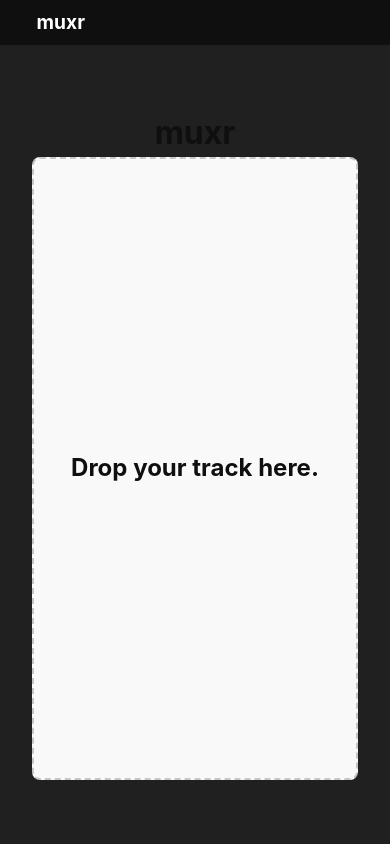
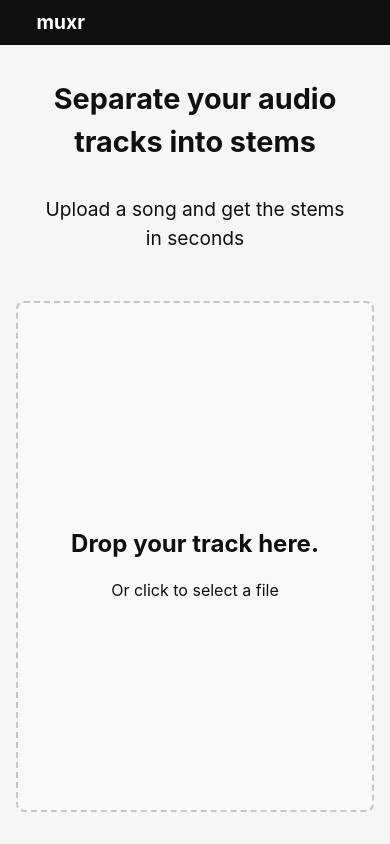
Before and after one commit to fjenda/muxr, a SvelteKit app in the folder web/: page / in a window 390 px wide. Built offline with nearby package versions, Linux system fonts and the light colour scheme; some icons are missing.

Commit message:
feat: welcome screen
Took 10 minutes

```diff
--- a/web/src/lib/components/DropContainer.svelte
+++ b/web/src/lib/components/DropContainer.svelte
@@ -1,6 +1,8 @@
 <script lang="ts">
     import { onDrop, onFileSelect } from "$utils/loadFile";
     import { goto } from "$app/navigation";
+    import { faFileImport } from "@fortawesome/free-solid-svg-icons";
+    import { FontAwesomeIcon } from "@fortawesome/svelte-fontawesome";
 
     const onClick = (e: Event) => {
         onFileSelect(e);
@@ -22,7 +24,9 @@
 </script>
 
 <div class="drop-container" ondrop={handleDrop} ondragover={handleDragOver} role="region">
+    <FontAwesomeIcon icon={faFileImport} size="4x" />
     <h2>Drop your track here.</h2>
+    <p>Or click to select a file</p>
     <input
             id="audio-file"
             type="file"
@@ -38,7 +42,10 @@
         border-radius: 0.5rem;
         padding: 1rem;
         width: 100%;
+        max-width: 600px;
         display: flex;
+        flex-direction: column;
+        gap: 1rem;
         flex-grow: 1;
         justify-content: center;
         align-items: center;
--- a/web/src/routes/+page.svelte
+++ b/web/src/routes/+page.svelte
@@ -3,7 +3,8 @@
 </script>
 
 <div class="main-container">
-    <h1 class="title">muxr</h1>
+    <h1 class="title">Separate your audio tracks into stems</h1>
+    <p class="subtitle">Upload a song and get the stems in seconds</p>
     <DropContainer />
 </div>
 
@@ -13,12 +14,50 @@
         display: flex;
         flex-direction: column;
         justify-content: center;
-        /*align-items: center;*/
+        align-items: center;
         height: 100vh;
-        background-color: var(--bg-color-dark);
+        background-color: var(--bg-color-light);
     }
 
     .title {
         text-align: center;
+        color: var(--text-color-light);
+        font-size: 2.5rem;
+        margin-bottom: 2rem;
+    }
+
+    .subtitle {
+        text-align: center;
+        color: var(--text-color-light);
+        font-size: 1.5rem;
+        margin-bottom: 3rem;
+    }
+
+    @media screen and (max-width: 600px) {
+        .main-container {
+            padding: 2rem 1rem;
+        }
+
+        .title {
+            font-size: 1.8rem;
+        }
+
+        .subtitle {
+            font-size: 1.2rem;
+        }
+    }
+
+    @media screen and (prefers-color-scheme: dark) {
+        .main-container {
+            background-color: var(--bg-color-dark);
+        }
+
+        .title {
+            color: var(--text-color-dark);
+        }
+
+        .subtitle {
+            color: var(--text-color-dark);
+        }
     }
 </style>
--- /dev/null
+++ b/web/src/routes/[sessionId]/+page.svelte
@@ -0,0 +1,92 @@
+<script lang="ts">
+    import { AudioPlayer } from "$components";
+    import { DialogActions, type DialogComponent } from "$providers/dialog.svelte";
+    import { AlertDialog } from "$dialogs";
+    import { onDrop } from "$utils/loadFile";
+
+    import { page } from '$app/state';
+    import { onMount } from "svelte";
+    import { processingState } from "$stores/processingState.svelte";
+    const sessionId = page.params.sessionId;
+
+    const showAlert = (file: File) => {
+        DialogActions.show(AlertDialog as DialogComponent, {
+            title: "Important notice",
+            message: "Replace the current track? Progress will be lost.",
+            onCancel: () => {
+                DialogActions.close();
+            },
+            onConfirm: async () => {
+                DialogActions.close();
+                await onDrop(file);
+            }
+        });
+    };
+
+    const handleDrop = async (event: DragEvent) => {
+        event.preventDefault();
+        if (!event.dataTransfer?.files.length) return;
+
+        const file = event.dataTransfer.files[0];
+        showAlert(file);
+    }
+
+    const handleDragOver = (event: DragEvent) => {
+        event.preventDefault();
+    }
+</script>
+
+<div class="container"
+     ondrop={handleDrop}
+     ondragover={handleDragOver}
+     role="region"
+>
+    <AudioPlayer barHeight={128} timelineHeight={30} sessionId={sessionId} />
+</div>
+
+<style>
+    .container {
+        display: flex;
+        justify-content: center;
+        align-items: center;
+        background-color: var(--accent-color-light);
+        border: 2px solid var(--border-color-light);
+        border-radius: 0.5rem;
+        flex-grow: 1;
+        position: relative;
+        z-index: 0;
+    }
+
+    .container::before {
+        content: "muxr";
+        position: absolute;
+        top: 50%;
+        left: 50%;
+        transform: translate(-50%, -50%);
+        opacity: 0.1;
+        font-size: 12.5rem;
+        font-weight: bold;
+        color: var(--text-color-light);
+        pointer-events: none;
+        user-select: none;
+        z-index: -1;
+        filter: blur(2px);
+    }
+
+    @media screen and (max-width: 650px) {
+        .container::before {
+            font-size: 8rem;
+        }
+    }
+
+    @media screen and (prefers-color-scheme: dark) {
+        .container {
+            background-color: var(--element-color-dark);
+            border: 2px solid var(--border-color-dark);
+        }
+
+        .container::before {
+            color: var(--text-color-dark);
+        }
+    }
+</style>
--- a/web/src/routes/configure/+page.svelte
+++ b/web/src/routes/configure/+page.svelte
@@ -1,6 +1,6 @@
 <script lang="ts">
     import { goto } from "$app/navigation";
-    import { faDrum, faGuitar, faMicrophone } from "@fortawesome/free-solid-svg-icons";
+    import { faDrum, faMicrophone } from "@fortawesome/free-solid-svg-icons";
     import { Button, Card } from "$components";
     import { configurationState } from "$stores/configuration.svelte";
     import { separate } from "$utils/separate";
--- a/web/static/global.css
+++ b/web/static/global.css
@@ -66,7 +66,7 @@ h1, h2, h3, h4, h5, h6 {
     -webkit-text-size-adjust: 100%;
 
     --bg-color-light: #f6f6f6;
-    --bg-color-dark: #202020;
+    --bg-color-dark: #191919;
 
     --text-color-light: #0f0f0f;
     --text-color-dark: #f6f6f6;
```
